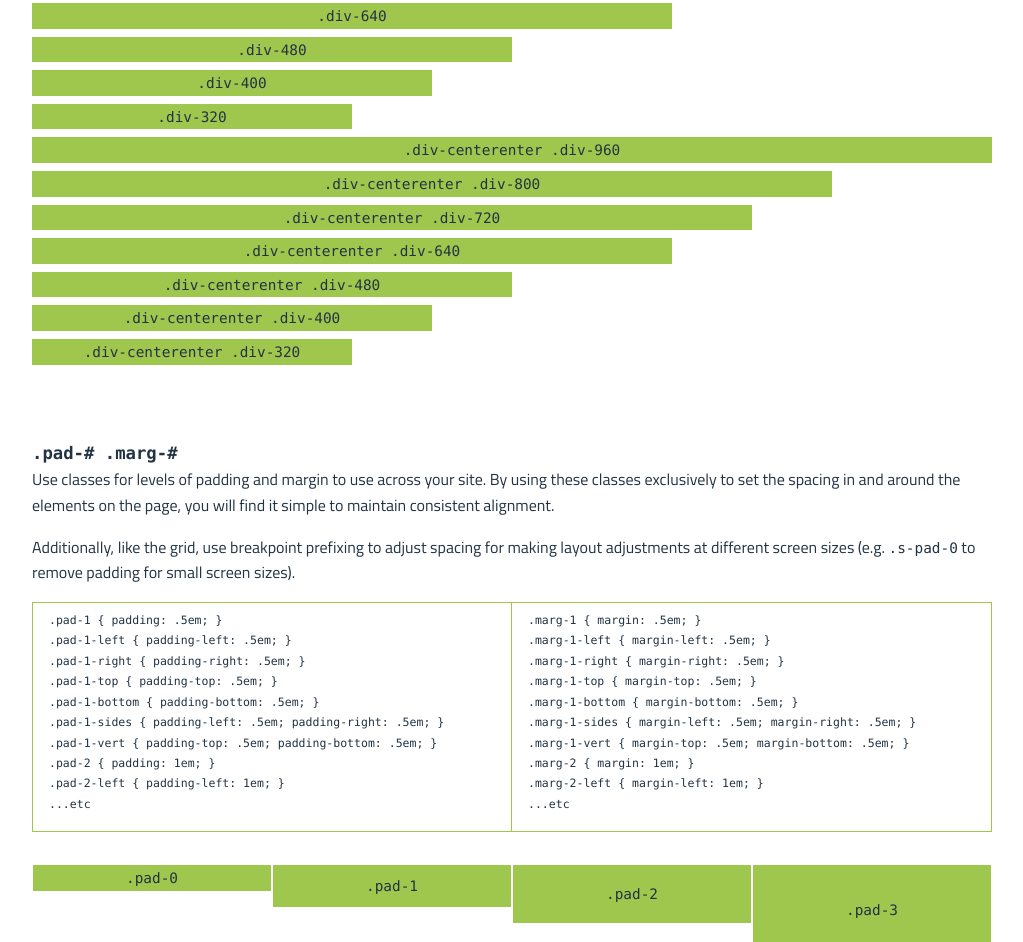
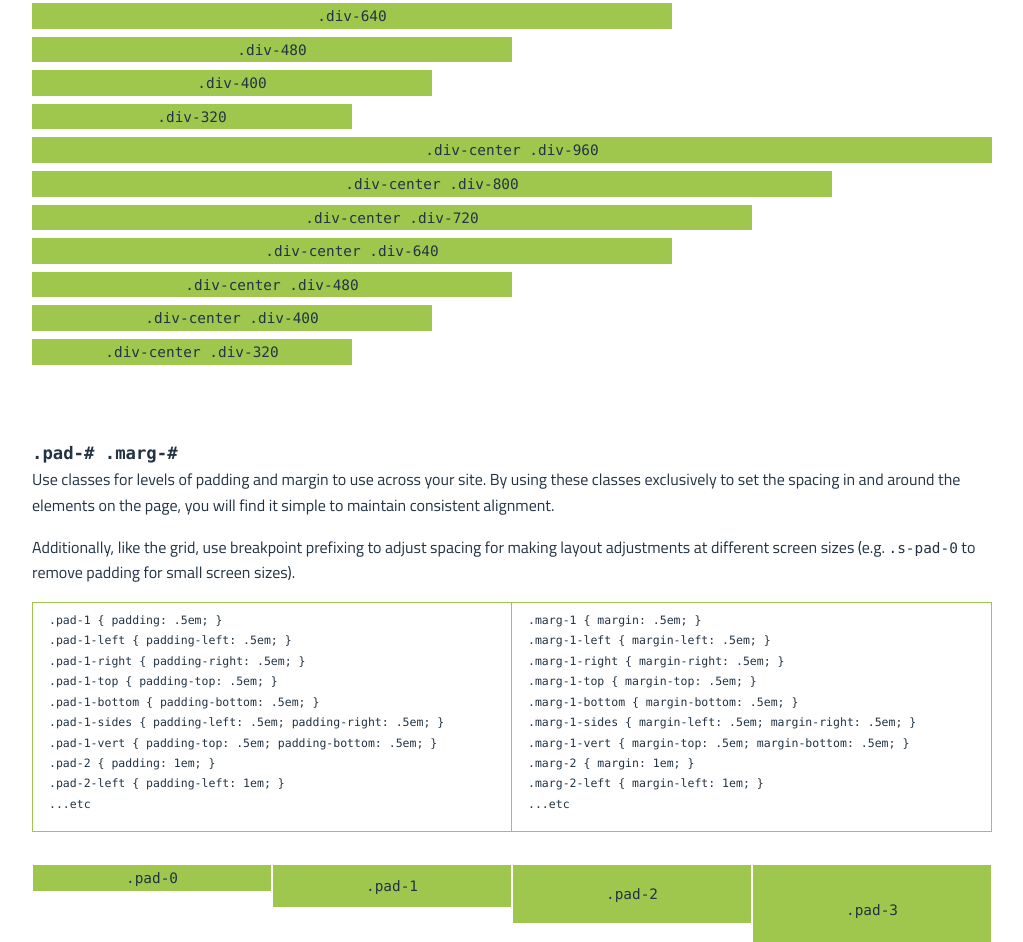
Before and after one commit to johnpolacek/expressive-css, a website: page styleguide/index.html in a window 1280 px wide. Shown: the part 3430-4372 px from the top of the page, without its empty margins (128-1151 px from the left). Drawn offline with Linux system fonts and the light colour scheme.

Commit message:
fix typo

```diff
--- a/styleguide/index.html
+++ b/styleguide/index.html
@@ -198,13 +198,13 @@ width for small screens,
                             <div class="div-480 marg-1-bottom bgr-green"><code>.div-480</code></div>
                             <div class="div-400 marg-1-bottom bgr-green"><code>.div-400</code></div>
                             <div class="div-320 marg-1-bottom bgr-green"><code>.div-320</code></div>
-                            <div class="div-960 div-center block-center marg-1-bottom bgr-green"><code>.div-centerenter .div-960</code></div>
-                            <div class="div-800 block-center marg-1-bottom bgr-green"><code>.div-centerenter .div-800</code></div>
-                            <div class="div-720 block-center marg-1-bottom bgr-green"><code>.div-centerenter .div-720</code></div>
-                            <div class="div-640 block-center marg-1-bottom bgr-green"><code>.div-centerenter .div-640</code></div>
-                            <div class="div-480 block-center marg-1-bottom bgr-green"><code>.div-centerenter .div-480</code></div>
-                            <div class="div-400 block-center marg-1-bottom bgr-green"><code>.div-centerenter .div-400</code></div>
-                            <div class="div-320 block-center marg-1-bottom bgr-green"><code>.div-centerenter .div-320</code></div>
+                            <div class="div-960 div-center block-center marg-1-bottom bgr-green"><code>.div-center .div-960</code></div>
+                            <div class="div-800 block-center marg-1-bottom bgr-green"><code>.div-center .div-800</code></div>
+                            <div class="div-720 block-center marg-1-bottom bgr-green"><code>.div-center .div-720</code></div>
+                            <div class="div-640 block-center marg-1-bottom bgr-green"><code>.div-center .div-640</code></div>
+                            <div class="div-480 block-center marg-1-bottom bgr-green"><code>.div-center .div-480</code></div>
+                            <div class="div-400 block-center marg-1-bottom bgr-green"><code>.div-center .div-400</code></div>
+                            <div class="div-320 block-center marg-1-bottom bgr-green"><code>.div-center .div-320</code></div>
                         </div>
                     </div>
 
```
